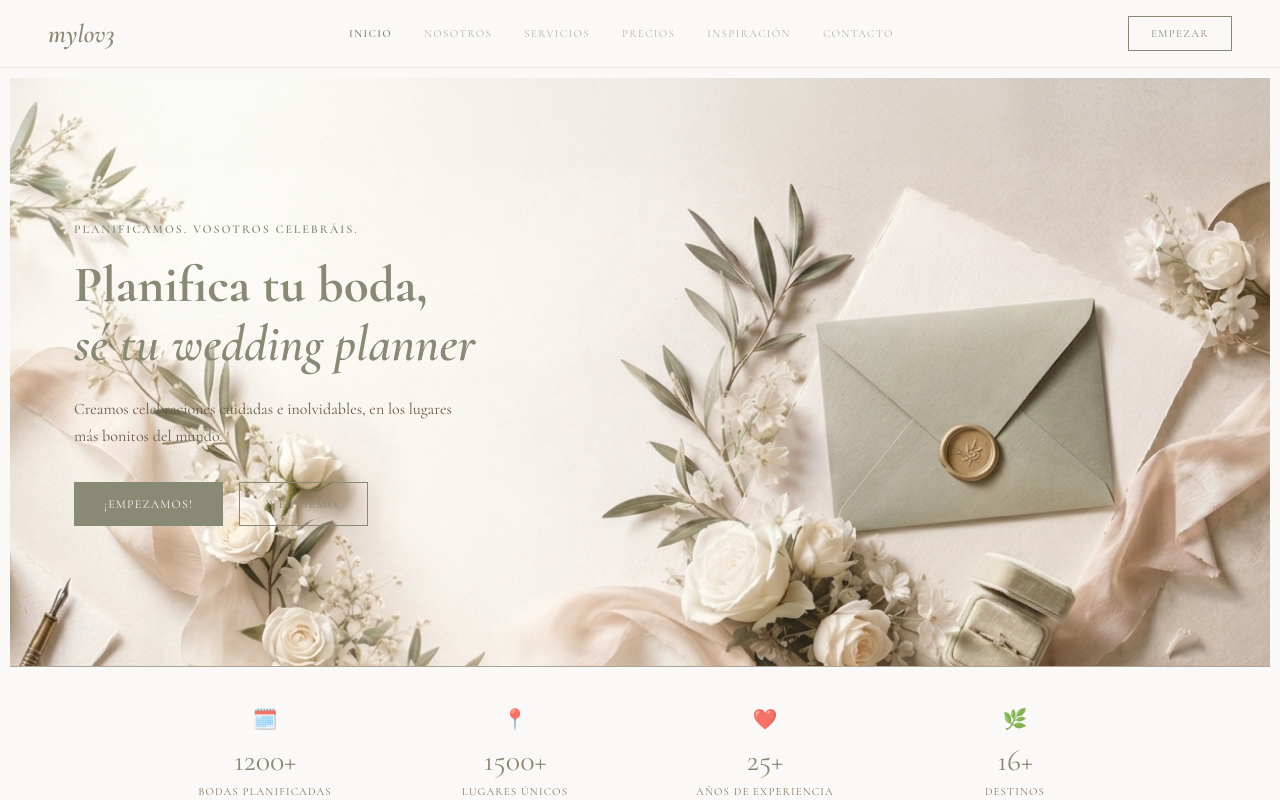
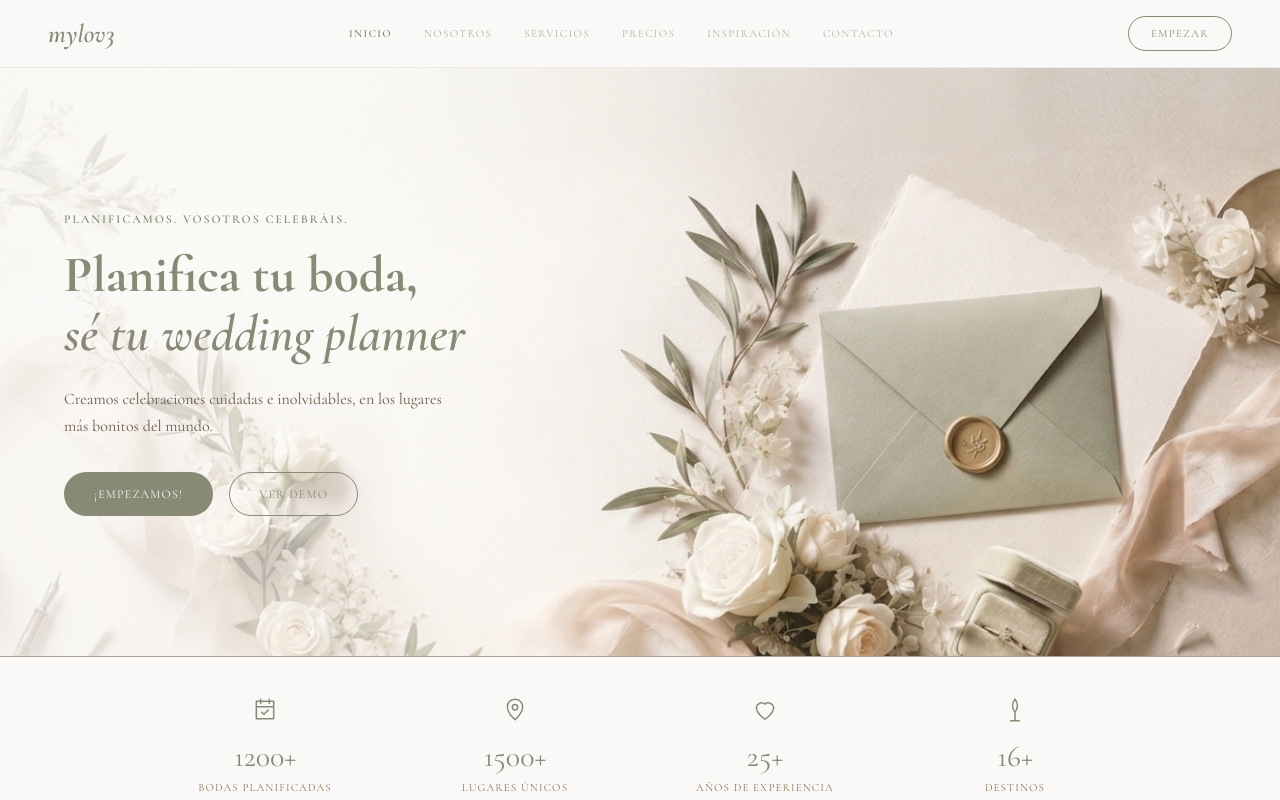
Before and after one commit to bertagracia86/vowed, a Next.js app: page / in a window 1280 px wide. Both pictures are taken after a click on the link "CONOCE NUESTRA HISTORIA". Shown: the top 800 px of the page. Built offline with nearby package versions, Linux system fonts and the light colour scheme.

Commit message:
hero a pantalla completa hasta los bordes, iconos verdes en vez de emojis, botones redondeados

```diff
--- a/app/page.tsx
+++ b/app/page.tsx
@@ -41,17 +41,16 @@ export default function Home() {
       <style>{`
         @import url('https://fonts.googleapis.com/css2?family=Cormorant:ital,wght@0,400;0,500;0,600;0,700;1,400;1,500;1,600&display=swap');
         * { box-sizing: border-box; margin: 0; padding: 0; }
-        html, body { background: ${NEUTRAL}; padding: 5px; }
-        main { border-radius: 24px; }
+        html, body { background: ${NEUTRAL}; padding: 0; margin: 0; }
         .nav-a { font-size: 14px; color: ${INK}; text-decoration: none; opacity: 0.7; transition: opacity 0.2s; font-family: ${F}; }
         .nav-a:hover { opacity: 1; }
         .footer-a { display: block; font-family: ${F}; font-size: 14px; color: #6b5a4a; text-decoration: none; margin-bottom: 14px; transition: color 0.2s; }
         .footer-a:hover { color: ${INK}; }
-        .btn-light { background: rgba(255,255,255,0.92); color: ${INK}; border: none; border-radius: 0; padding: 14px 36px; font-size: 16px; font-weight: 500; cursor: pointer; text-decoration: none; display: inline-block; transition: all 0.2s; font-family: ${F}; }
+        .btn-light { background: rgba(255,255,255,0.92); color: ${INK}; border: none; border-radius: 999px; padding: 14px 36px; font-size: 16px; font-weight: 500; cursor: pointer; text-decoration: none; display: inline-block; transition: all 0.2s; font-family: ${F}; }
         .btn-light:hover { background: white; transform: translateY(-1px); }
-        .btn-blue { background: ${BLUE_DARK}; color: white; border: none; border-radius: 0; padding: 14px 36px; font-size: 16px; font-weight: 500; cursor: pointer; text-decoration: none; display: inline-block; transition: all 0.2s; font-family: ${F}; }
+        .btn-blue { background: ${BLUE_DARK}; color: white; border: none; border-radius: 999px; padding: 14px 36px; font-size: 16px; font-weight: 500; cursor: pointer; text-decoration: none; display: inline-block; transition: all 0.2s; font-family: ${F}; }
         .btn-blue:hover { transform: translateY(-1px); }
-        .btn-blue-sm { background: ${BLUE_DARK}; color: white; border: none; border-radius: 0; padding: 10px 24px; font-size: 14px; font-weight: 500; cursor: pointer; text-decoration: none; display: inline-block; transition: all 0.2s; font-family: ${F}; }
+        .btn-blue-sm { background: ${BLUE_DARK}; color: white; border: none; border-radius: 999px; padding: 10px 24px; font-size: 14px; font-weight: 500; cursor: pointer; text-decoration: none; display: inline-block; transition: all 0.2s; font-family: ${F}; }
         .btn-blue-sm:hover { opacity: 0.9; transform: translateY(-1px); }
         .feat-card { padding: 32px 28px; background: white; transition: background 0.2s; cursor: pointer; display: flex; flex-direction: column; }
         .feat-card:hover { background: #faf8f2; }
@@ -70,19 +69,20 @@ export default function Home() {
       `}</style>
 
       {/* NAV */}
-      <nav style={{ position: 'fixed', top: 0, left: 0, right: 0, zIndex: 300, background: NEUTRAL, borderBottom: '1px solid rgba(0,0,0,0.06)', padding: '0 48px', height: 68, display: 'flex', alignItems: 'center', justifyContent: 'space-between', backdropFilter: 'blur(12px)', borderTopLeftRadius: 24, borderTopRightRadius: 24 }}>
+      <nav style={{ position: 'fixed', top: 0, left: 0, right: 0, zIndex: 300, background: NEUTRAL, borderBottom: '1px solid rgba(0,0,0,0.06)', padding: '0 48px', height: 68, display: 'flex', alignItems: 'center', justifyContent: 'space-between', backdropFilter: 'blur(12px)' }}>
         <Link href="/" style={{ fontFamily: F, fontSize: 26, fontStyle: 'italic', fontWeight: 700, color: '#898a76', textDecoration: 'none' }}>mylov3</Link>
         <div style={{ display: 'flex', alignItems: 'center', gap: 32 }}>
           {[{ l: 'Inicio', a: true }, { l: 'Nosotros' }, { l: 'Servicios' }, { l: 'Precios' }, { l: 'Inspiración' }, { l: 'Contacto' }].map(n => (
             <a key={n.l} href="#" style={{ fontFamily: F, fontSize: 11, letterSpacing: '0.12em', textTransform: 'uppercase', textDecoration: 'none', color: n.a ? BLUE_DARK : INK, opacity: n.a ? 1 : 0.65, fontWeight: n.a ? 600 : 400 }}>{n.l}</a>
           ))}
         </div>
-        <Link href="/start" style={{ fontFamily: F, fontSize: 11, letterSpacing: '0.12em', textTransform: 'uppercase', color: BLUE_DARK, border: `1px solid ${BLUE_DARK}`, borderRadius: 0, padding: '10px 22px', textDecoration: 'none' }}>Empezar</Link>
+        <Link href="/start" style={{ fontFamily: F, fontSize: 11, letterSpacing: '0.12em', textTransform: 'uppercase', color: BLUE_DARK, border: `1px solid ${BLUE_DARK}`, borderRadius: 999, padding: '10px 22px', textDecoration: 'none' }}>Empezar</Link>
       </nav>
 
       {/* HERO — flat-lay de sobre y flores */}
       <section className="hero-sec" style={{ position: 'relative', minHeight: '82vh', overflow: 'hidden', paddingTop: 68, background: NEUTRAL, display: 'flex', alignItems: 'center' }}>
         <img src="/banner-envelope.png" alt="" style={{ position: 'absolute', top: 68, left: 0, right: 0, bottom: 0, width: '100%', height: 'calc(100% - 68px)', objectFit: 'cover', objectPosition: 'center' }} />
+        <div style={{ position: 'absolute', top: 68, left: 0, bottom: 0, width: '52%', background: 'linear-gradient(90deg, rgba(250,249,247,0.85) 0%, rgba(250,249,247,0.55) 55%, rgba(250,249,247,0) 100%)' }} />
         <div style={{ position: 'relative', zIndex: 2, padding: '0 64px', width: '100%' }}>
           <div style={{ maxWidth: 480 }}>
             <span style={{ fontFamily: F, fontSize: 12, letterSpacing: '0.16em', textTransform: 'uppercase', color: BLUE_DARK, fontWeight: 600 }}>Planificamos. Vosotros celebráis.</span>
@@ -93,10 +93,10 @@ export default function Home() {
               Creamos celebraciones cuidadas e inolvidables, en los lugares más bonitos del mundo.
             </p>
             <div style={{ display: 'flex', gap: 16, flexWrap: 'wrap' }}>
-              <Link href="/start" style={{ fontFamily: F, fontSize: 12, letterSpacing: '0.1em', textTransform: 'uppercase', color: NEUTRAL, background: BLUE_DARK, padding: '15px 30px', textDecoration: 'none', display: 'inline-block' }}>
+              <Link href="/start" style={{ fontFamily: F, fontSize: 12, letterSpacing: '0.1em', textTransform: 'uppercase', color: NEUTRAL, background: BLUE_DARK, borderRadius: 999, padding: '15px 30px', textDecoration: 'none', display: 'inline-block' }}>
                 ¡Empezamos!
               </Link>
-              <Link href="/dashboard" style={{ fontFamily: F, fontSize: 12, letterSpacing: '0.1em', textTransform: 'uppercase', color: INK, background: 'transparent', border: `1px solid ${INK}`, padding: '14px 29px', textDecoration: 'none', display: 'inline-block' }}>
+              <Link href="/dashboard" style={{ fontFamily: F, fontSize: 12, letterSpacing: '0.1em', textTransform: 'uppercase', color: INK, background: 'transparent', border: `1px solid ${INK}`, borderRadius: 999, padding: '14px 29px', textDecoration: 'none', display: 'inline-block' }}>
                 Ver demo
               </Link>
             </div>
@@ -108,13 +108,13 @@ export default function Home() {
       <div style={{ borderTop: `1px solid ${BLUE}`, padding: '40px 0', background: NEUTRAL }}>
         <div style={{ maxWidth: 1000, margin: '0 auto', display: 'grid', gridTemplateColumns: 'repeat(4,1fr)', textAlign: 'center' }}>
           {[
-            { n: '1200+', l: 'Bodas planificadas', icon: '🗓️' },
-            { n: '1500+', l: 'Lugares únicos', icon: '📍' },
-            { n: '25+', l: 'Años de experiencia', icon: '❤️' },
-            { n: '16+', l: 'Destinos', icon: '🌿' },
+            { n: '1200+', l: 'Bodas planificadas', icon: <path d="M4 4h16v16H4zM4 9h16M8 2v4M16 2v4M9 14l2 2 4-4" /> },
+            { n: '1500+', l: 'Lugares únicos', icon: <path d="M12 21s-7-6.3-7-11.5A7 7 0 0112 2a7 7 0 017 7.5C19 14.7 12 21 12 21zM12 12a2.5 2.5 0 100-5 2.5 2.5 0 000 5z" /> },
+            { n: '25+', l: 'Años de experiencia', icon: <path d="M12 20.5s-8-4.9-8-11A5 5 0 0112 6.5 5 5 0 0120 9.5c0 6.1-8 11-8 11z" /> },
+            { n: '16+', l: 'Destinos', icon: <><path d="M12 2C9 6 9 10 12 14c3-4 3-8 0-12z" /><path d="M12 14v8M8 22h8" /></> },
           ].map(s => (
             <div key={s.l}>
-              <p style={{ fontSize: 20, marginBottom: 10, opacity: 0.75 }}>{s.icon}</p>
+              <svg width="26" height="26" viewBox="0 0 24 24" fill="none" stroke={BLUE_DARK} strokeWidth="1.4" strokeLinecap="round" strokeLinejoin="round" style={{ marginBottom: 10 }}>{s.icon}</svg>
               <p style={{ fontFamily: F, fontSize: 30, color: BLUE_DARK, marginBottom: 6 }}>{s.n}</p>
               <p style={{ fontFamily: F, fontSize: 11, letterSpacing: '0.1em', textTransform: 'uppercase', color: '#8a7358' }}>{s.l}</p>
             </div>
@@ -134,7 +134,7 @@ export default function Home() {
               <p style={{ fontFamily: F, fontSize: 14, color: '#6b5a4a', lineHeight: 1.7, marginBottom: 26 }}>
                 Somos una herramienta de planificación de bodas pensada para parejas que quieren celebraciones a medida, con su propia historia y estilo.
               </p>
-              <a href="#" style={{ fontFamily: F, fontSize: 11, letterSpacing: '0.1em', textTransform: 'uppercase', color: BLUE_DARK, border: `1px solid ${BLUE_DARK}`, padding: '13px 22px', textDecoration: 'none', display: 'inline-block' }}>Conoce nuestra historia</a>
+              <a href="#" style={{ fontFamily: F, fontSize: 11, letterSpacing: '0.1em', textTransform: 'uppercase', color: BLUE_DARK, border: `1px solid ${BLUE_DARK}`, borderRadius: 999, padding: '13px 22px', textDecoration: 'none', display: 'inline-block' }}>Conoce nuestra historia</a>
             </div>
 
             <div style={{ height: 340 }}>
@@ -161,7 +161,7 @@ export default function Home() {
             <div>
               <span style={{ fontFamily: F, fontSize: 11, letterSpacing: '0.16em', textTransform: 'uppercase', color: '#8a7358' }}>Bodas destacadas</span>
               <h3 style={{ fontFamily: F, fontSize: 26, color: INK, lineHeight: 1.25, margin: '14px 0 22px' }}>Historias de amor que tuvimos el honor de acompañar</h3>
-              <a href="#" style={{ fontFamily: F, fontSize: 11, letterSpacing: '0.1em', textTransform: 'uppercase', color: BLUE_DARK, border: `1px solid ${BLUE_DARK}`, padding: '13px 22px', textDecoration: 'none', display: 'inline-block' }}>Ver portfolio</a>
+              <a href="#" style={{ fontFamily: F, fontSize: 11, letterSpacing: '0.1em', textTransform: 'uppercase', color: BLUE_DARK, border: `1px solid ${BLUE_DARK}`, borderRadius: 999, padding: '13px 22px', textDecoration: 'none', display: 'inline-block' }}>Ver portfolio</a>
             </div>
             <div style={{ display: 'grid', gridTemplateColumns: 'repeat(4,1fr)', gap: 16 }}>
               {['/showcase-3.png', '/invitados.png', '/detalles.png', '/presupuesto.png'].map(src => (
@@ -242,7 +242,7 @@ export default function Home() {
           <div>
             <p style={{ fontFamily: F, fontSize: 12, letterSpacing: '0.1em', textTransform: 'uppercase', fontWeight: 600, color: INK, marginBottom: 18 }}>Creemos algo precioso juntos</p>
             <p style={{ fontFamily: F, fontSize: 14, color: '#6b5a4a', marginBottom: 22 }}>Cuéntanos sobre vuestra celebración</p>
-            <Link href="/start" style={{ fontFamily: F, fontSize: 11, letterSpacing: '0.1em', textTransform: 'uppercase', color: BLUE_DARK, border: `1px solid ${BLUE_DARK}`, padding: '13px 26px', textDecoration: 'none', display: 'inline-block' }}>Empezar ahora</Link>
+            <Link href="/start" style={{ fontFamily: F, fontSize: 11, letterSpacing: '0.1em', textTransform: 'uppercase', color: BLUE_DARK, border: `1px solid ${BLUE_DARK}`, borderRadius: 999, padding: '13px 26px', textDecoration: 'none', display: 'inline-block' }}>Empezar ahora</Link>
           </div>
         </div>
         <div style={{ borderTop: `1px solid ${BLUE}`, padding: '20px 64px', display: 'flex', alignItems: 'center', justifyContent: 'space-between', flexWrap: 'wrap', gap: 12 }}>
```
